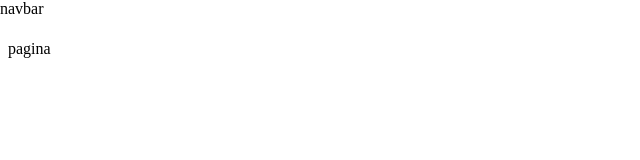
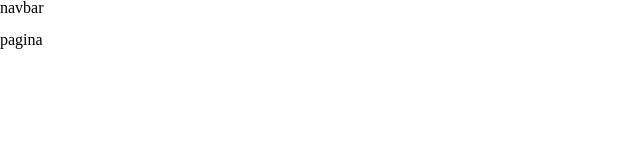
Before and after one commit to ritterjonas/nike-clone, a Next.js app: page / in a window 1280 px wide. Shown: the top 160 px of the page, without its empty margins (0-640 px from the left). Built offline with nearby package versions, Linux system fonts and the light colour scheme.

Commit message:
chore: reset css

```diff
--- a/styles/globals.css
+++ b/styles/globals.css
@@ -0,0 +1,48 @@
+/* http://meyerweb.com/eric/tools/css/reset/
+   v2.0 | 20110126
+   License: none (public domain)
+*/
+
+html, body, div, span, applet, object, iframe,
+h1, h2, h3, h4, h5, h6, p, blockquote, pre,
+a, abbr, acronym, address, big, cite, code,
+del, dfn, em, img, ins, kbd, q, s, samp,
+small, strike, strong, sub, sup, tt, var,
+b, u, i, center,
+dl, dt, dd, ol, ul, li,
+fieldset, form, label, legend,
+table, caption, tbody, tfoot, thead, tr, th, td,
+article, aside, canvas, details, embed,
+figure, figcaption, footer, header, hgroup,
+menu, nav, output, ruby, section, summary,
+time, mark, audio, video {
+	margin: 0;
+	padding: 0;
+	border: 0;
+	font-size: 100%;
+	font: inherit;
+	vertical-align: baseline;
+}
+/* HTML5 display-role reset for older browsers */
+article, aside, details, figcaption, figure,
+footer, header, hgroup, menu, nav, section {
+	display: block;
+}
+body {
+	line-height: 1;
+}
+ol, ul {
+	list-style: none;
+}
+blockquote, q {
+	quotes: none;
+}
+blockquote:before, blockquote:after,
+q:before, q:after {
+	content: '';
+	content: none;
+}
+table {
+	border-collapse: collapse;
+	border-spacing: 0;
+}
```
